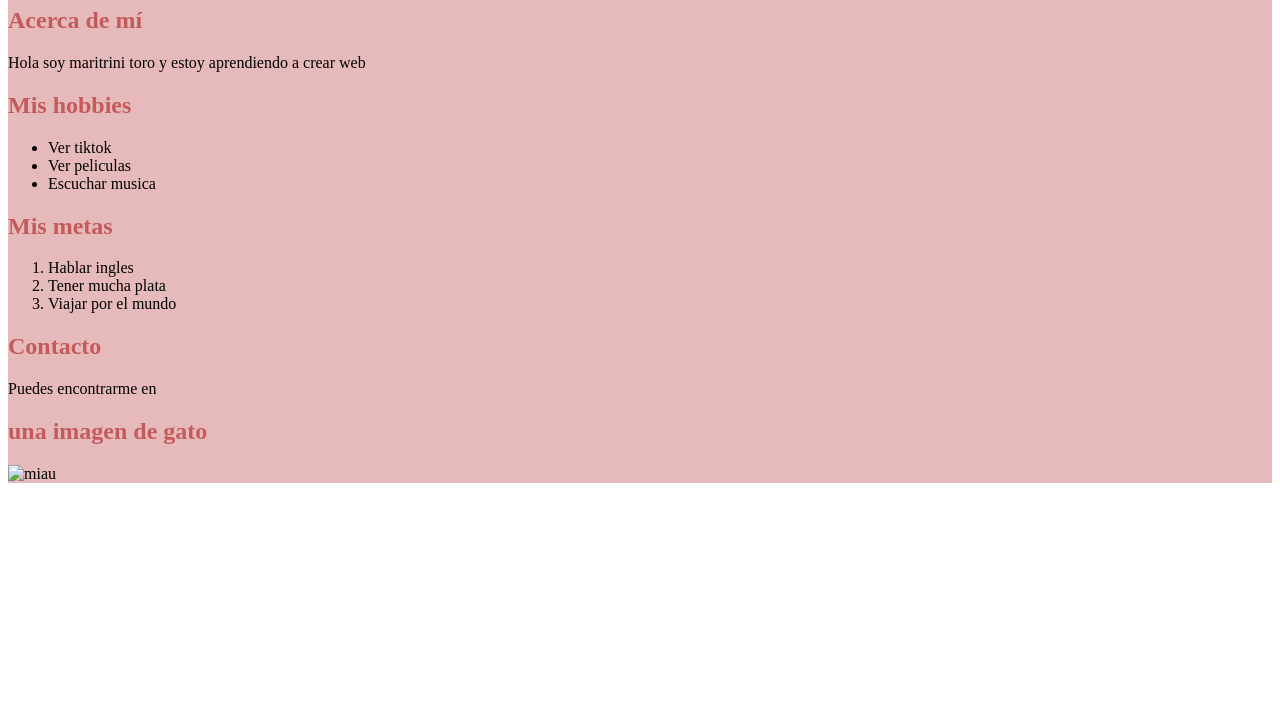
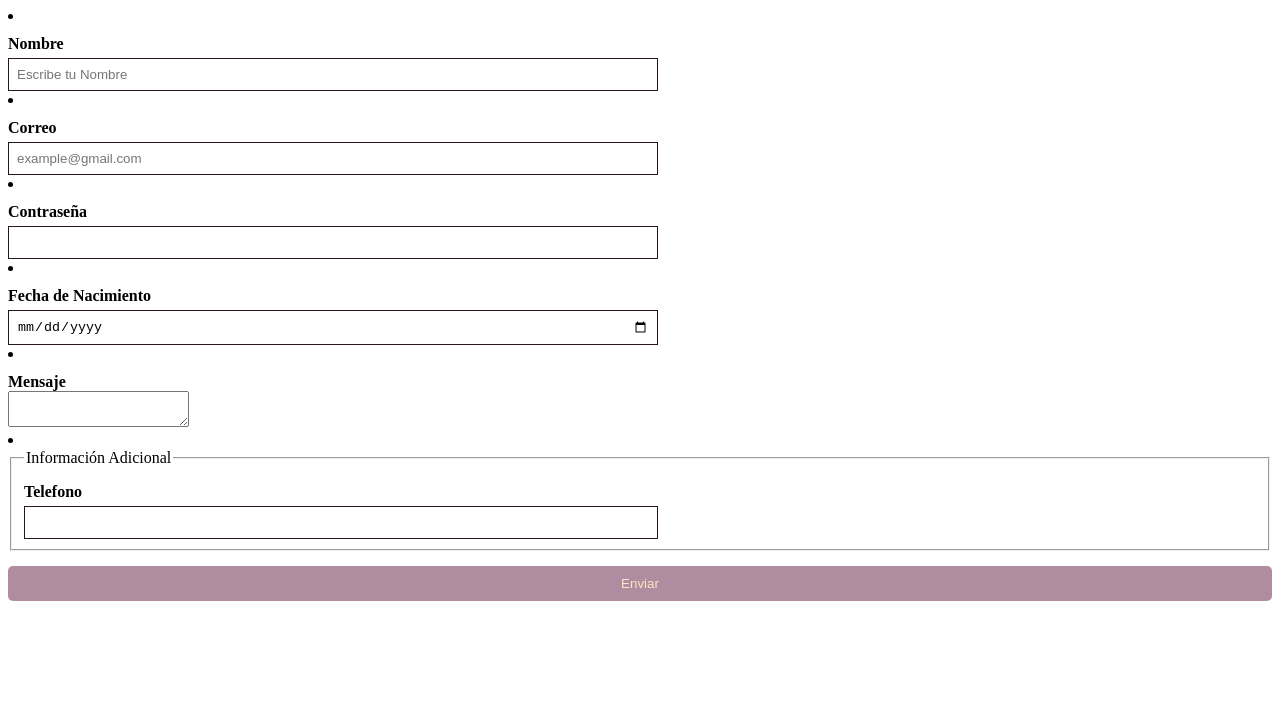
Before and after one commit to marito-07/Mari-Toro, a plain HTML site: page Index.html in a window 1280 px wide. Shown: the part 73-800 px from the top of the page. Drawn offline with Linux system fonts and the light colour scheme.

Commit message:
Laboratorio 5

```diff
--- a/Index.html
+++ b/Index.html
@@ -1,38 +1,44 @@
 <!DOCTYPE html>
 <html lang="en">
 <head>
-    <meta charset="UTF-8">
-    <meta name="viewport" content="width=device-width, initial-scale=1.0">
-    <title>Sesiones</title>
-    <link rel="stylesheet" href="styles.css"
- </head>
+  <meta charset="UTF-8">
+  <meta name="viewport" content="width=device-width, initial-scale=1.0">
+  <title>Document</title>
+  <link rel="Stylesheet" href="style.css">
+</head>
 <body>
-    <div>
-    <h1>Esta es mi primera página web</h1>
+  <h1>Hola Bienvenidos a mi página web</h1>
 
-    <h2>Acerca de mí</h2>
-    <p>Hola soy maritrini toro y estoy aprendiendo a crear web</p>
+  <form action="" method="post">
 
-    <h2>Mis hobbies</h2>
-    <ul>
-        <li>Ver tiktok</li>
-        <li>Ver peliculas</li>
-        <li>Escuchar musica</li>
-    </ul>
+     <li>
+       <label for="">Nombre</label>
+      <input type="text" required minlength="3" placeholder="Escribe tu Nombre">
+     </li>
+     <li>
+      <label for="">Correo</label>
+      <input type="email" placeholder="example@gmail.com">
+     </li>
+     <li>
+      <label for="">Contraseña</label>
+      <input type="password" name="" id="" required pattern="[0-9]{10}">
+     </li>
+     <li>
+      <label for="">Fecha de Nacimiento</label>
+      <input type="date">
+     </li>
+     <li>
+      <label for="msg">Mensaje</label>
+      <textarea name="" id=""></textarea>
+     </li>
+     <li>
+     <fieldset>
+      <legend>Información Adicional</legend>
+      <label for="telefono">Telefono</label>
+      <input type="Tel">
+     </fieldset>
+     </li>
+     <button>Enviar</button>
 
-    <h2>Mis metas</h2>
-    <ol>
-        <li>Hablar ingles</li>
-        <li>Tener mucha plata</li>
-        <li>Viajar por el mundo</li>
-    </ol>
-
-    <h2>Contacto</h2>
-    <p>Puedes encontrarme en</p>
-    <a href="https://www.nationalgeographicla.com/animales/gato-domestico"></a>
-
-    <h2>una imagen de gato</h2>
-    <img src="gatomiaumiau.html" alt="miau">
-   </div>
 </body>
 </html>
--- /dev/null
+++ b/style.css
@@ -0,0 +1,28 @@
+h1 {
+	color: rgb(240, 116, 203);
+	background-color: bisque;
+}
+label {
+	display: block;
+	margin-top: 10px;
+	font-weight: bold;
+}
+input {
+	width: 50%;
+	padding: 8px;
+	margin-top: 5px;
+	border: 1px solid rgb(41, 20, 30);
+}
+button {
+	width: 100%;
+	padding: 10px;
+	margin-top: 15px;
+	background-color: rgb(175, 140, 160);
+	color: bisque;
+	border: none;
+	border-radius: 5px;
+	cursor: pointer;
+}
+button:hover {
+	background-color: black;
+}
```
